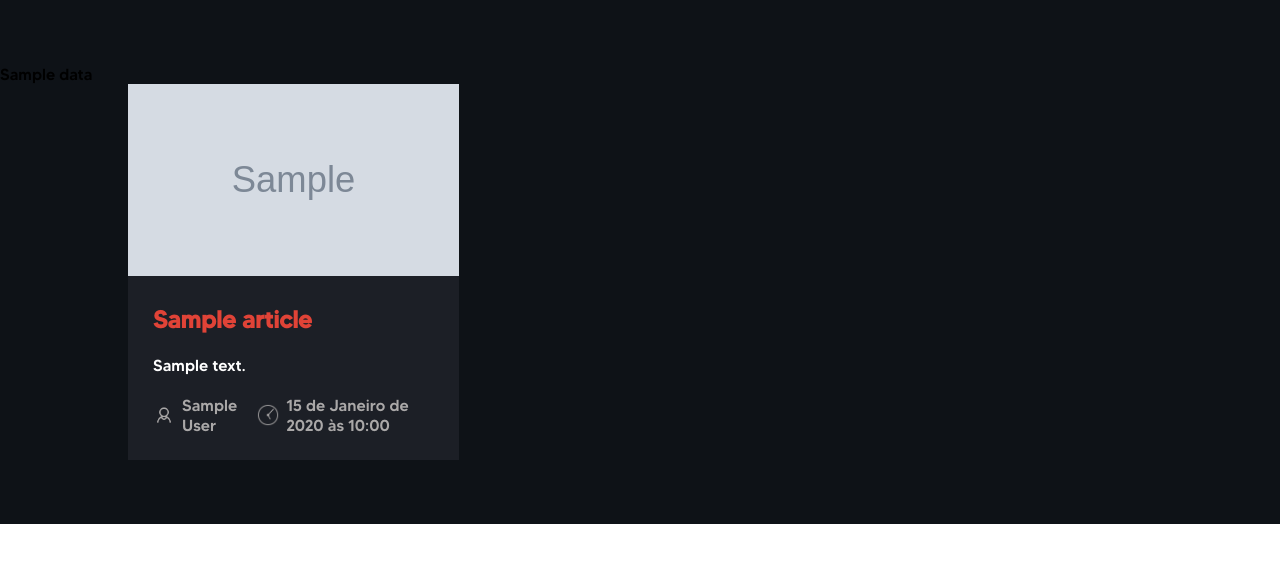
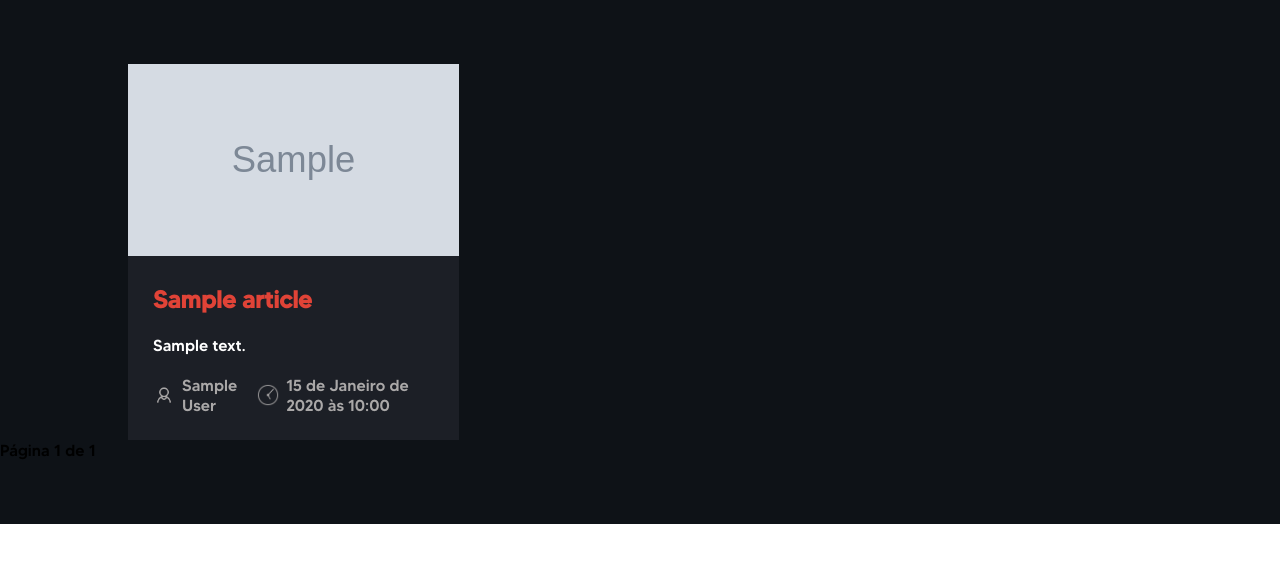
Before and after one commit to YonahPy/blog, a Django app: template blogg/templates/posts.html in a window 1280 px wide. Shown: the part 50-613 px from the top of the page. Run offline with Django 4.2, Linux system fonts and the light colour scheme; the template is opened without the code that fills it: most values are stand-ins (such as "Sample title", 1, 10 or a date in 2020); grey boxes marked "Sample" are stand-in pictures; some libraries are stand-ins or nearby versions.

Commit message:
paginação

```diff
--- a/blogg/templates/posts.html
+++ b/blogg/templates/posts.html
@@ -32,12 +32,9 @@
 
 
     <main>
-        <div>
-            {{data}}
-        </div>
+
         <section class="posts">
-            {% for article in data.articles %}
-
+            {% for article in page %}
 
             <div class="post">
                     <div class="imagem-post">
@@ -88,6 +85,21 @@
             </div>
             {% endfor %}
         </section>
+        <div class="pagination">
+            <span class="page-number">
+                Página {{ page_number }} de {{ total_pages}}
+            </span>
+            {% if page_number > 1 %}
+                <a href="?page={{ page_number|add:-1 }}" class="prev">
+                    Anterior
+                </a>
+            {% endif %}
+            {% if page_number < total_pages %}
+                <a href="?page={{ page_number|add:+1 }}" class="next">
+                    Próxima
+                </a>
+            {% endif %}
+        </div>
     </main>
 
     <script src="{% static "js/script.js" %}"></script>
```
Also changed, not shown: blogg/views.py (+15 -7 lines), db.sqlite3.
